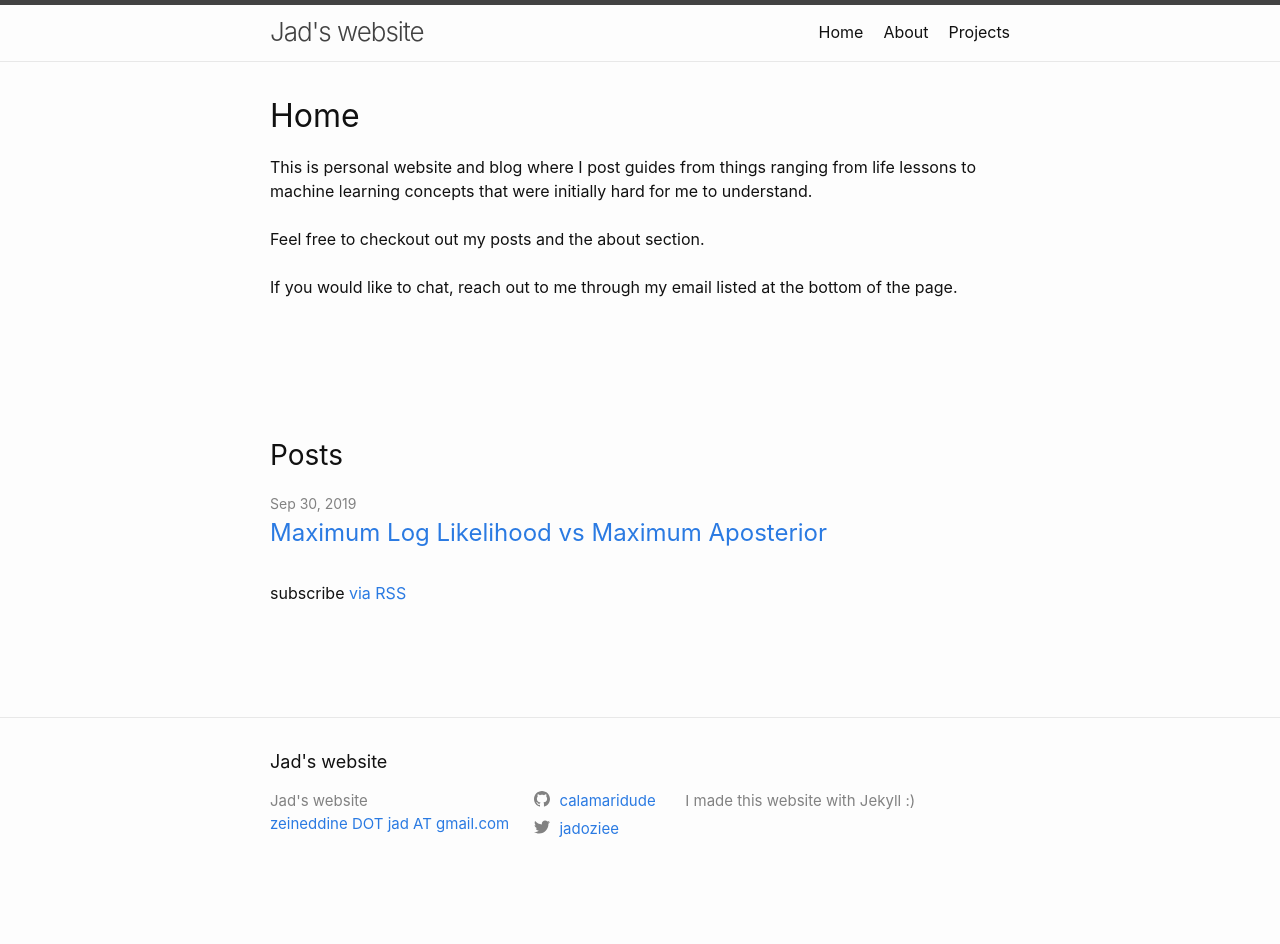
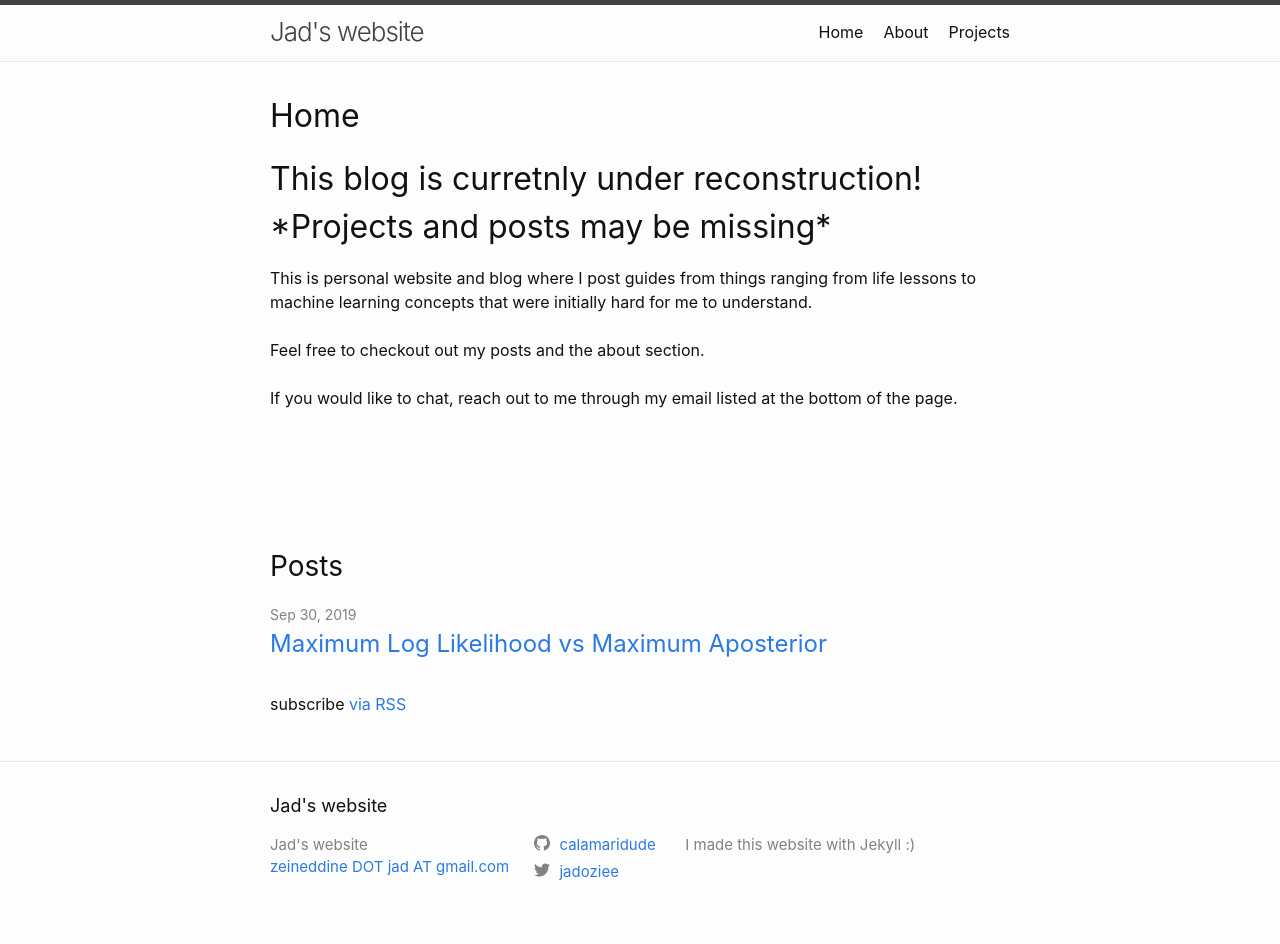
Before and after one commit to CalamariDude/calamaridude.github.io, a Jekyll site: the page built from index.markdown, in a window 1280 px wide. Built offline with Jekyll 4.4.1, drawn with Linux system fonts in a browser that asks for light colours; nearby versions of some CDN libraries; before the commit the page ends 900 px from its top, so only the background shows below that.

Commit message:
construction

```diff
--- a/about.markdown
+++ b/about.markdown
@@ -7,7 +7,7 @@ order: 3
 
 This isn't you're typical blog.
 
-I'm not an undergrad at the University of Florida, and I do not study Computer Science. I'm not a machine learning or data scientist, and I don't spend my free time doing personal projects that interest me. I didn't just pick up the piano, and I didn't make a lot of progress in playing piano in the past few months! I don't currently research deep learning models for audio classification and imitation, and I've never worked as software engineering intern early in my undergrad.
+<!-- I'm not an undergrad at the University of Florida, and I do not study Computer Science. I'm not a machine learning or data scientist, and I don't spend my free time doing personal projects that interest me. I didn't just pick up the piano, and I didn't make a lot of progress in playing piano in the past few months! I don't currently research deep learning models for audio classification and imitation, and I've never worked as software engineering intern early in my undergrad.  -->
 
 
 This is not a picture of me.
--- a/index.markdown
+++ b/index.markdown
@@ -6,7 +6,7 @@ layout: home
 title: Home
 order: 0
 ---
-
+<h1>This blog is curretnly under reconstruction! *Projects and posts may be missing*</h1>
 This is personal website and blog where I post guides from things ranging from life lessons to machine learning concepts that were initially hard for me to understand.
 <br><br>
 Feel free to checkout out my posts and the about section.
```
